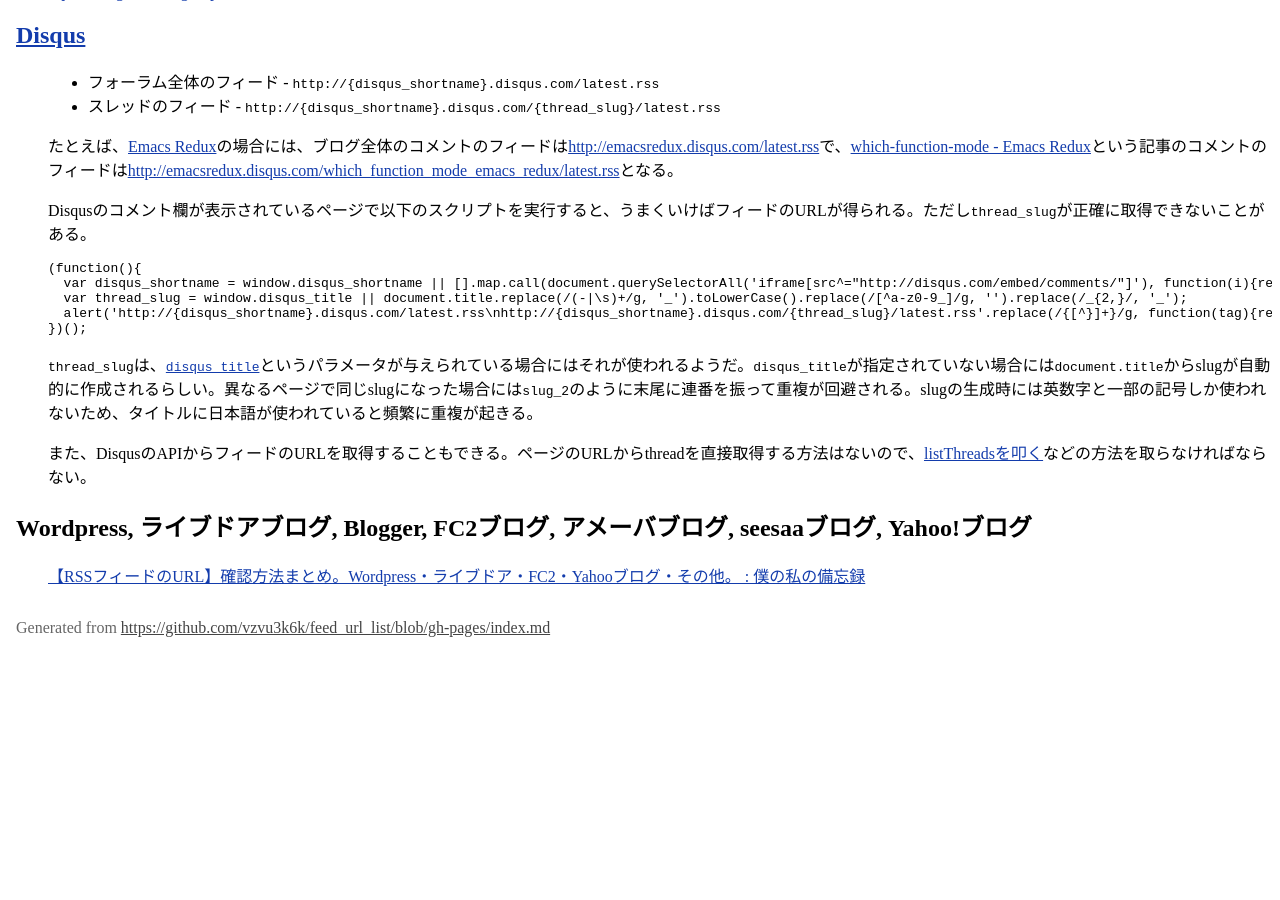
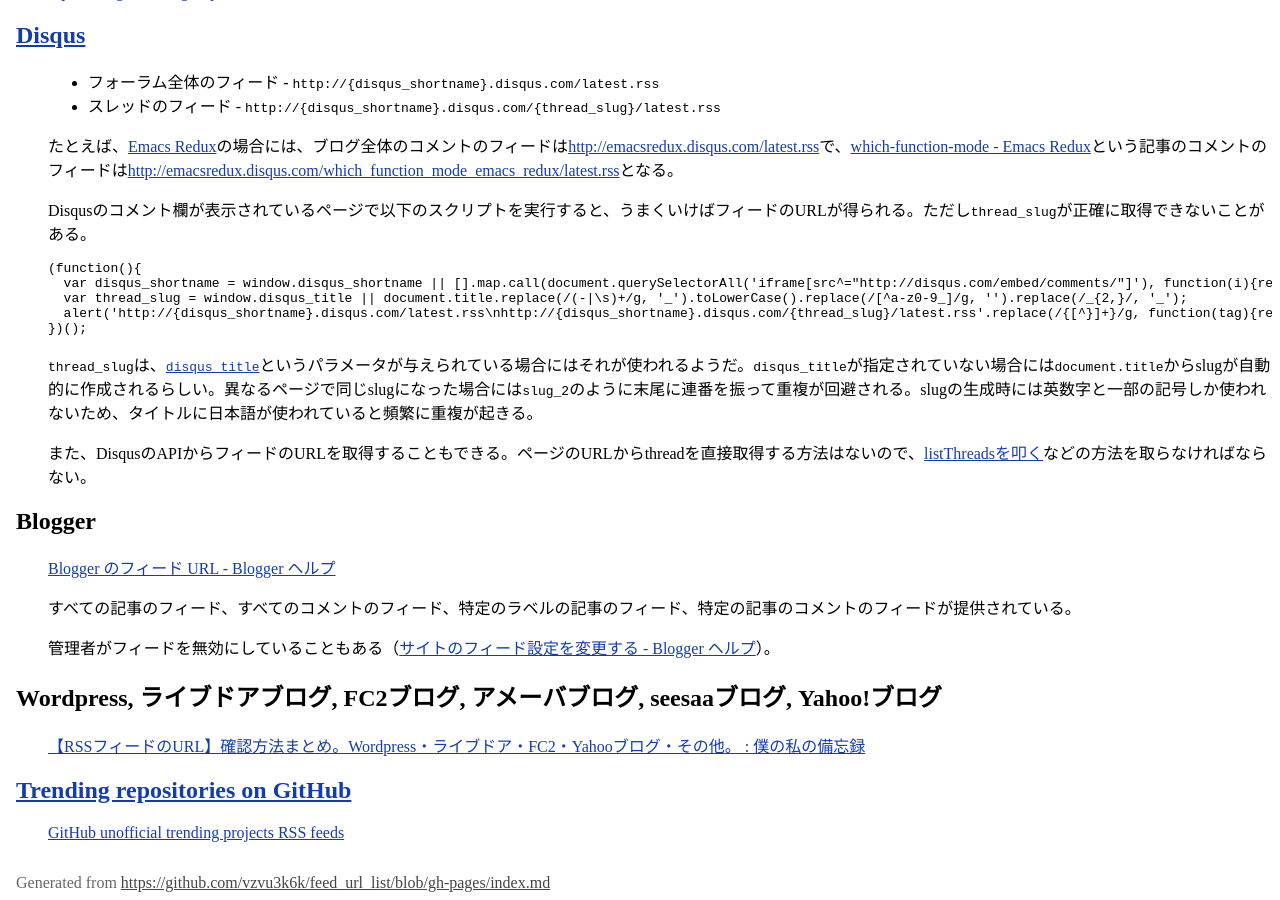
Before and after one commit to vzvu3k6k/feed_url_list, a Jekyll site: the page built from index.md, in a window 1280 px wide and 900 px high, scrolled down 589 px. Built offline with Jekyll 4.4.1, drawn with Linux system fonts in a browser that asks for light colours; before the commit the page ends 1234 px from its top, so only the background shows below that.

Commit message:
Add Trending repositories on GitHub

```diff
--- a/index.md
+++ b/index.md
@@ -50,6 +50,18 @@ Disqusのコメント欄が表示されているページで以下のスクリ
 
 また、DisqusのAPIからフィードのURLを取得することもできる。ページのURLからthreadを直接取得する方法はないので、[listThreadsを叩く](https://disqus.com/api/console/#!/?method=GET&endpoint=forums%2FlistThreads&since=2014-01-01T00%3A00%3A00Z&forum=foo)などの方法を取らなければならない。
 
-## Wordpress, ライブドアブログ, Blogger, FC2ブログ, アメーバブログ, seesaaブログ, Yahoo!ブログ
+## Blogger
+
+[Blogger のフィード URL - Blogger ヘルプ](https://support.google.com/blogger/answer/97933?hl=ja)
+
+すべての記事のフィード、すべてのコメントのフィード、特定のラベルの記事のフィード、特定の記事のコメントのフィードが提供されている。
+
+管理者がフィードを無効にしていることもある（[サイトのフィード設定を変更する - Blogger ヘルプ](https://support.google.com/blogger/answer/42662?hl=ja)）。
+
+## Wordpress, ライブドアブログ, FC2ブログ, アメーバブログ, seesaaブログ, Yahoo!ブログ
 
 [【RSSフィードのURL】確認方法まとめ。Wordpress・ライブドア・FC2・Yahooブログ・その他。 : 僕の私の備忘録](http://blog.livedoor.jp/net_scope-diary/archives/7295120.html)
+
+## [Trending repositories on GitHub](https://github.com/trending)
+
+[GitHub unofficial trending projects RSS feeds](http://ghtrendingrss.appspot.com/)
```
